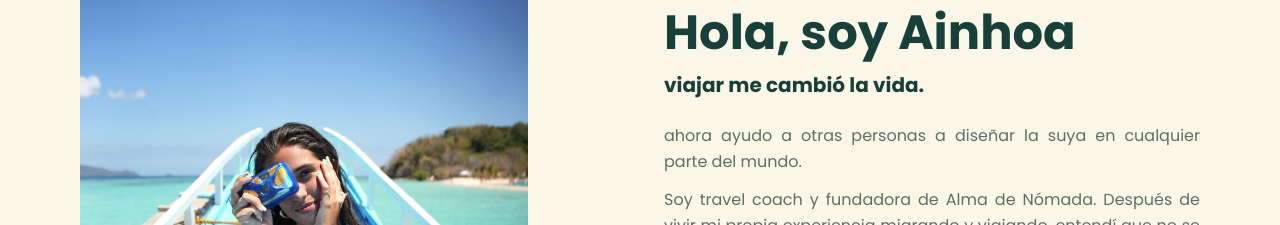
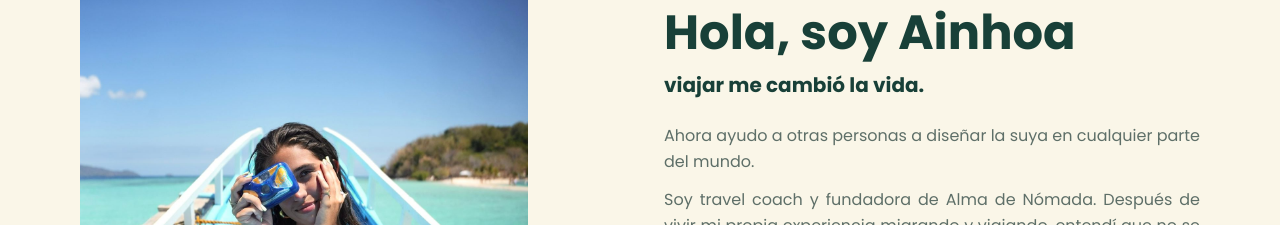
Before and after one commit to felipecbbb/ALMA-DE-NOMADA, a Next.js app: page / in a window 1280 px wide. Shown: the part 6180-6405 px from the top of the page. Built offline with nearby package versions, Linux system fonts and the light colour scheme; no server answers.

Commit message:
Capitalizar Ahora en sección sobre Ainhoa
Co-Authored-By: Claude Opus 4.6 <noreply@anthropic.com>

```diff
--- a/components/sections/about-ainhoa-section.tsx
+++ b/components/sections/about-ainhoa-section.tsx
@@ -22,7 +22,7 @@ export function AboutAinhoaSection() {
             viajar me cambió la vida.
           </p>
           <p className="mt-6 text-base leading-relaxed text-muted-foreground">
-            ahora ayudo a otras personas a diseñar la suya en cualquier parte del mundo.
+            Ahora ayudo a otras personas a diseñar la suya en cualquier parte del mundo.
           </p>
           <p className="mt-3 text-base leading-relaxed text-muted-foreground">
             Soy travel coach y fundadora de Alma de Nómada. Después de vivir mi propia experiencia migrando y
```
